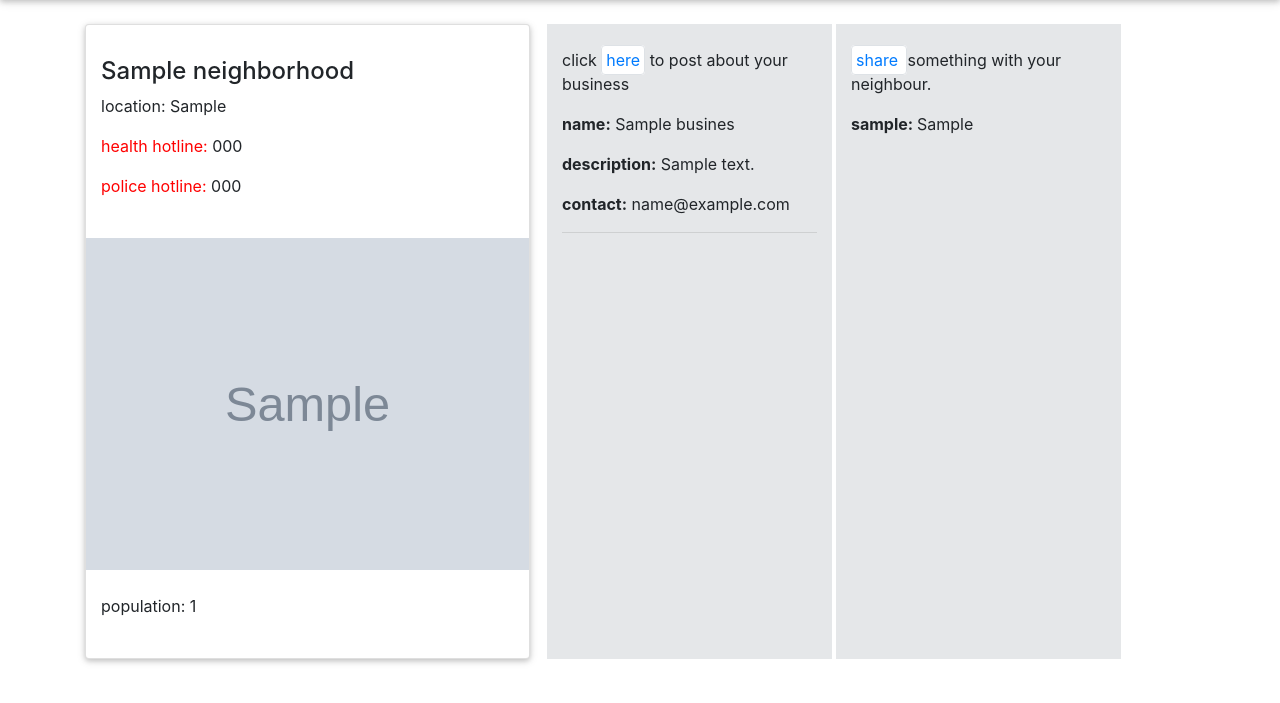
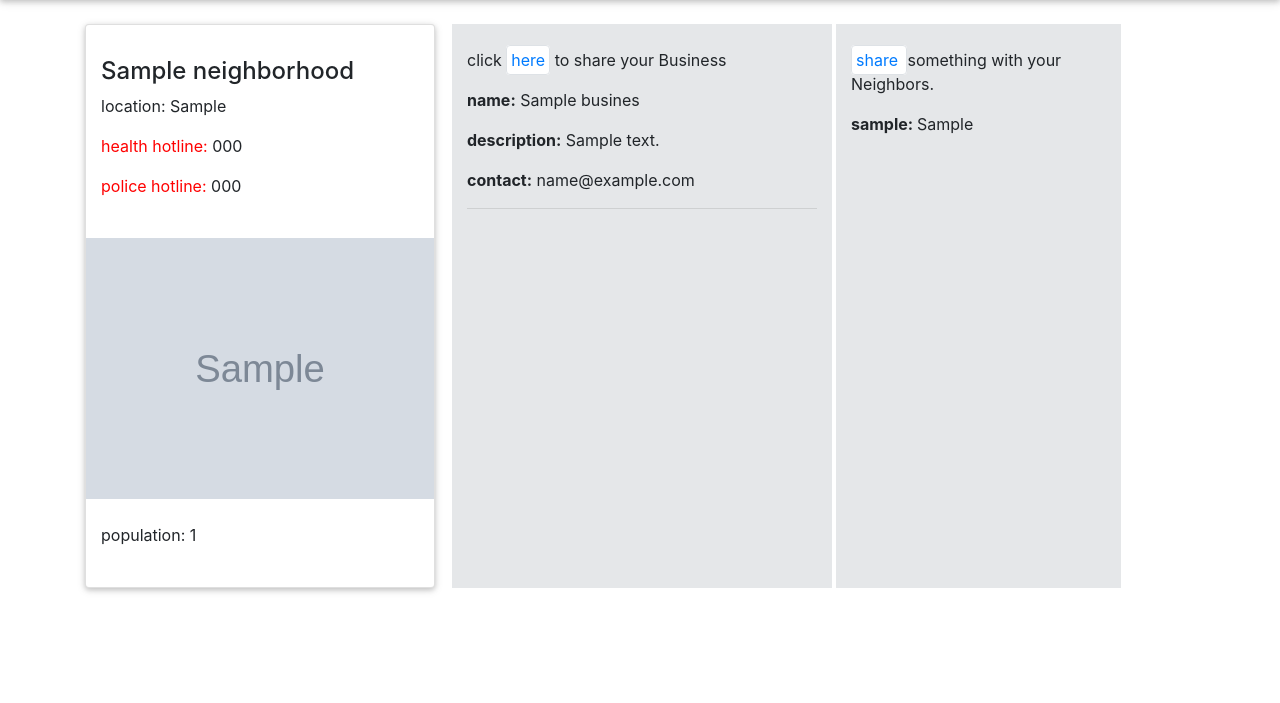
Before and after one commit to wilbrone/Hood-Tacker, a Django app: page /details/1/ in a window 1280 px wide. Shown: the part 63-766 px from the top of the page. Run offline with Django 3.2, Linux system fonts and the light colour scheme; a user stored in the database is signed in; tables that the repository leaves empty hold one stand-in row (values such as "Sample post"); grey boxes marked "Sample" are stand-in pictures; some libraries are stand-ins or nearby versions.

Commit message:
add post from

```diff
--- a/hood/templates/all-dtls/details.html
+++ b/hood/templates/all-dtls/details.html
@@ -5,7 +5,7 @@
 {%block content%}
 <div class="container">
     <div class="row">
-        <div style="margin-top:20px;" class='col-md-5'>
+        <div style="margin-top:20px;" class='col-md-4'>
             <div style="width:100%;" class="w3-container card">
 
                 <div class="w3-card" style="width:100%; margin-top:2em;">
@@ -33,11 +33,13 @@
 
 
 
-        <div style="background-color:#E5E7E9; margin-top:20px; margin-right:2px; margin-left:2px;" class="col-md-3">
+        <div style="overflow-y: scroll; background-color:#E5E7E9; margin-top:20px; margin-right:2px; margin-left:2px;" class="col-md-4">
           <br>
-            <p>click <a class="img-thumbnail" href="{%url 'new_business' pk=neighborhood.pk %}" style="text-decoration:none;">here</a> to post about your business</p>
-            {%if businesses%}
-            {%for business in businesses%}
+            <p>click
+                <a class="img-thumbnail" href="{%url 'new_business' pk=neighborhood.pk %}" style="text-decoration:none;">here</a>
+                to share your Business</p>
+            {% if businesses %}
+            {% for business in businesses %}
 
             <p><b>name:</b> {{business.name}}</p>
             <p><b>description:</b> {{business.description}}</p>
@@ -51,11 +53,11 @@
 
 
 
-        <div style="background-color:#E5E7E9; margin-top:20px; margin-right:2px; margin-left:2px;" class="col-md-3">
+        <div style="overflow-y: scroll; background-color:#E5E7E9; margin-top:20px; margin-right:2px; margin-left:2px;" class="col-md-3">
           <br>
             <p><a class="img-thumbnail" href="{%url 'new_post' pk=neighborhood.pk %}" style="text-decoration:none;">
                     share
-                </a> something with your neighbour. </p>
+                </a> something with your Neighbors. </p>
             {%if posts%}
             {%for post in posts%}
             <p><strong>{{post.user.username}}: </strong> {{post.post}}</p>
```
